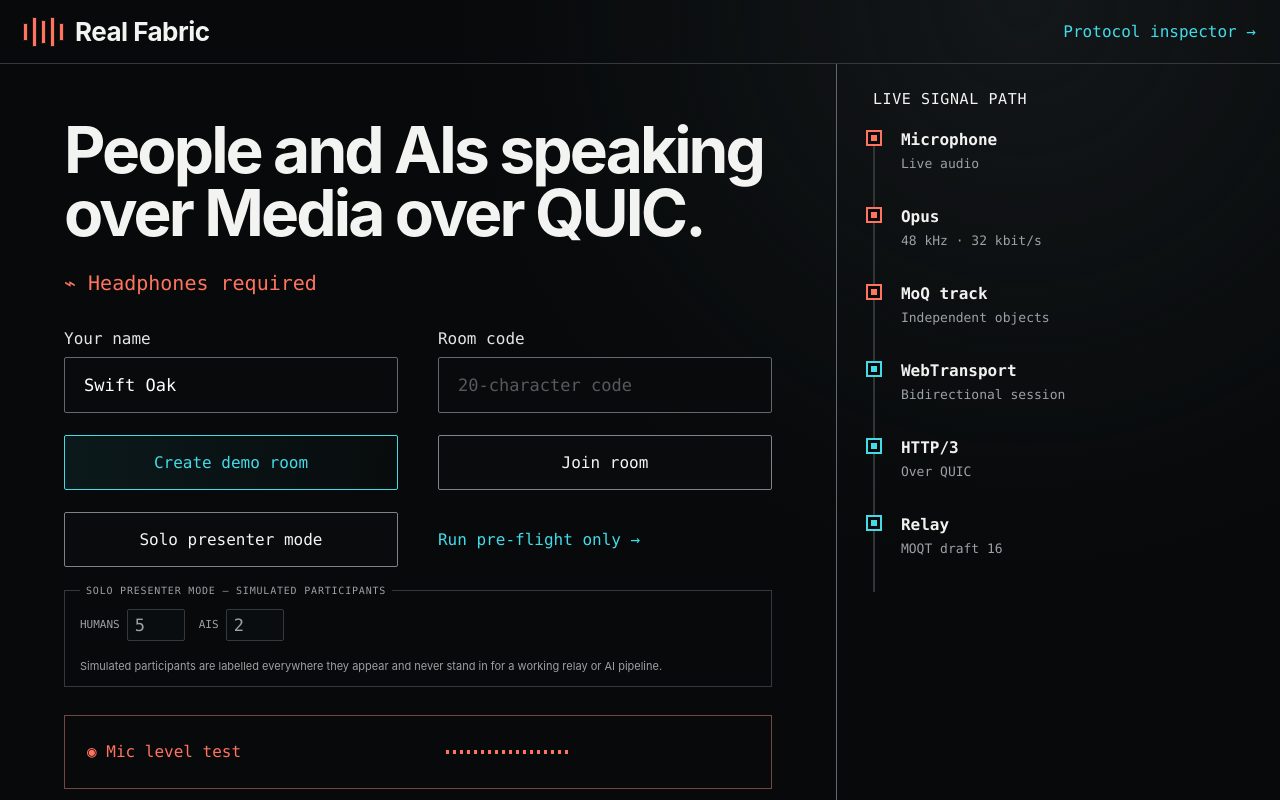
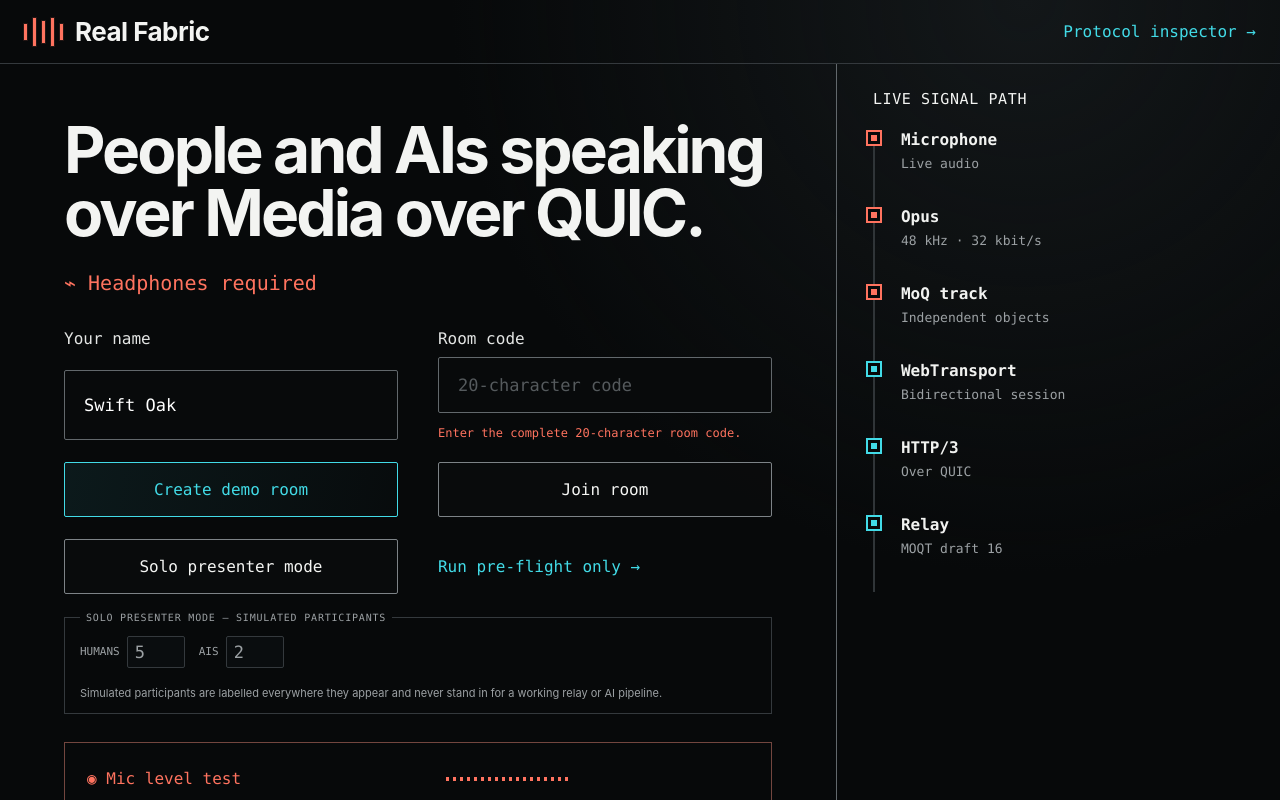
Before and after one commit to mccann-stuart/real-fabric, a React (Vite) app: page / in a window 1280 px wide. Both pictures are taken after a click on the button "Join room". Shown: the top 800 px of the page. Built offline with nearby package versions, Linux system fonts and the light colour scheme; no server answers.

Commit message:
🎨 Add inline validation feedback and ARIA attributes for room code input
Co-authored-by: mccann-stuart <125799576+mccann-stuart@users.noreply.github.com>

```diff
--- a/src/client/pages/EntryPage.tsx
+++ b/src/client/pages/EntryPage.tsx
@@ -47,6 +47,8 @@ export function EntryPage({
     }
   };
 
+  const isRoomCodeError = Boolean(error?.toLowerCase().includes("room code"));
+
   return (
     <main className="entry-page">
       <header className="topbar">
@@ -82,10 +84,17 @@ export function EntryPage({
                 spellCheck={false}
                 maxLength={20}
                 value={roomCode}
+                aria-invalid={isRoomCodeError}
+                aria-errormessage={isRoomCodeError ? "entry-room-code-error" : undefined}
                 onChange={(event) => setRoomCode(event.target.value)}
                 onKeyDown={handleKeyDown}
                 placeholder="20-character code"
               />
+              {isRoomCodeError ? (
+                <span id="entry-room-code-error" className="form-error" role="alert">
+                  {error}
+                </span>
+              ) : null}
             </label>
             <button
               className="button button--primary"
--- a/src/client/styles.css
+++ b/src/client/styles.css
@@ -228,6 +228,11 @@ input::placeholder {
 .error-banner {
   margin: 18px 0 0;
 }
+.form-error {
+  color: var(--coral);
+  font: 12px var(--mono);
+  margin-top: 4px;
+}
 
 .signal-path {
   padding: 26px 36px;
```
Also changed, not shown: 1 other file (tests, documents, lock files or other folders).
